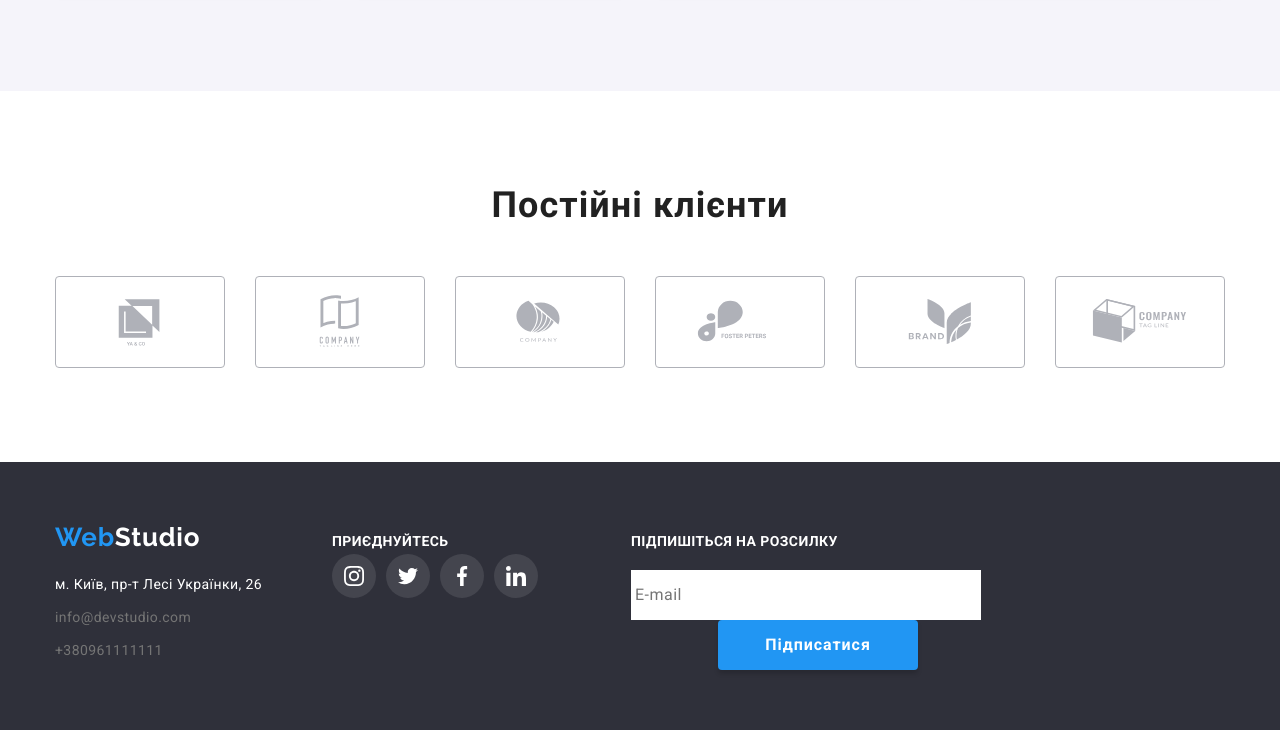
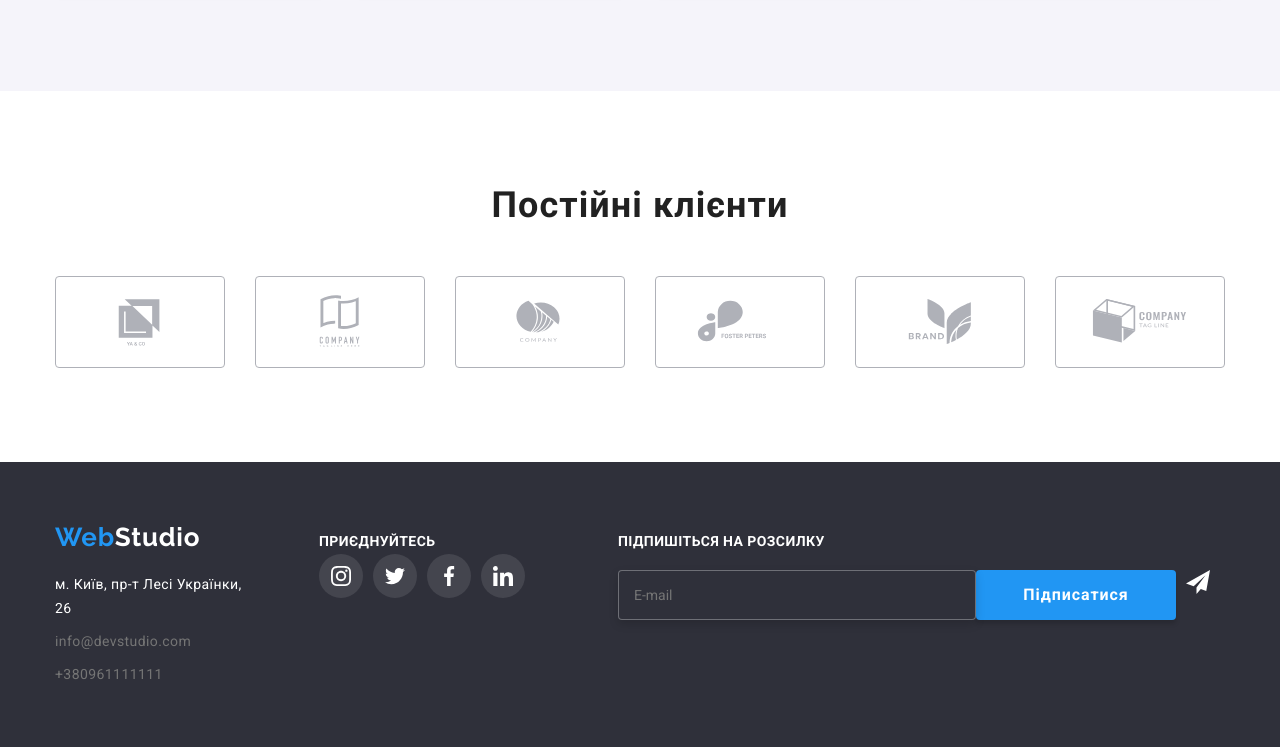
Before and after one commit to hikee1987/goit-markup-hw-06, a plain HTML site: page index.html in a window 1280 px wide. Shown: the part 2227-2974 px from the top of the page. Drawn offline with Linux system fonts and the light colour scheme.

Commit message:
hw6 коммит

```diff
--- a/css/style.css
+++ b/css/style.css
@@ -775,12 +775,11 @@ img {
 */
 
 .footer-subscribe {
+   display: block;
    margin-left: 93px;
 }
 
-.footer-title {
-   display: block;
-
+.footer-text {
    font-weight: 700;
    font-size: 14px;
    line-height: 1.1;
@@ -791,28 +790,29 @@ img {
    margin-bottom: 20px;
 }
 
+.footer-label {
+   display: flex;
+   margin-right: 15px;
+}
+
 .footer-input {
-   width: 350px;
+   width: 358px;
    height: 50px;
 
-   border-color: transparent;
-   outline: transparent;
-}
+   padding: 15px;
 
-.footer-input::placeholder {
-   font-weight: 400;
-   font-size: 16px;
-   line-height: 1.25;
-   letter-spacing: 0.03em;
-}
+   color: var(--item-bg-color);
+   background-color: #2F303A;
 
-.footer-label {
-   display: flex;
+   border: 1px solid rgba(255, 255, 255, 0.3);
+   border-radius: 4px;
+
+   box-sizing: border-box;
+   filter: drop-shadow(0px 4px 4px rgba(0, 0, 0, 0.15));
 }
 
 .footer-btn {
    display: flex;
-
    width: 200px;
    height: 50px;
    font-weight: 700;
@@ -822,9 +822,9 @@ img {
 
    justify-content: center;
    align-items: center;
+   text-align: center;
 
-   margin-left: auto;
-   margin-right: auto;
+   padding: 10px 28px;
 
    color: var(--item-bg-color);
    background: var(--item-btn-color);
@@ -832,8 +832,22 @@ img {
    box-shadow: 0px 4px 4px rgb(0 0 0 / 15%);
    border-color: transparent;
    border-radius: 4px;
+   border: none;
 
    cursor: pointer;
+
+   transition: background-color 250ms cubic-bezier(0.4, 0, 0.2, 1);
+}
+
+.footer-icon {
+   margin-left: 10px;
+   fill: var(--item-bg-color);
+}
+
+.footer-btn:hover,
+.footer-btn:focus {
+   background-color: var(--item-btn-color);
+
 }
 
 /*
--- a/index.html
+++ b/index.html
@@ -521,14 +521,21 @@
             </div>
             <!-- Footer subscribe -->
             <div class="footer-subscribe">
-               <strong class="footer-title">Підпишіться на розсилку</strong>
-               <label class="footer-label">
-                  <input class="footer-input" type="email" name="user-email" placeholder="E-mail" />
-                  <svg class="footer-icon" width="24" height="24">
-                     <use href="./images/icons.svg#"></use>
-                  </svg>
-               </label>
-               <button class="footer-btn" type="submit"> Підписатися</button>
+               <form action="#">
+                  <p class="footer-text">Підпишіться на розсилку</p>
+                  <div class="footer-label">
+                     <input
+                        class="footer-input"
+                        type="email"
+                        name="user-email"
+                        placeholder="E-mail"
+                     />
+                     <button class="footer-btn" type="submit"> Підписатися</button>
+                     <svg class="footer-icon" width="24" height="24">
+                        <use href="./images/icons.svg#icon-send"></use>
+                     </svg>
+                  </div>
+               </form>
             </div>
          </div>
       </footer>
```
